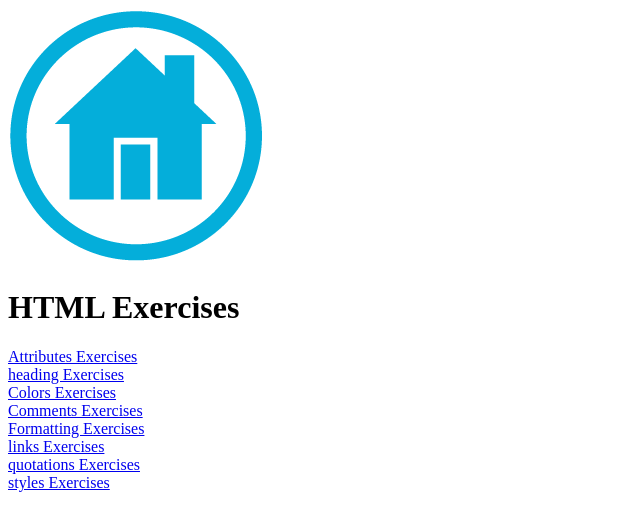
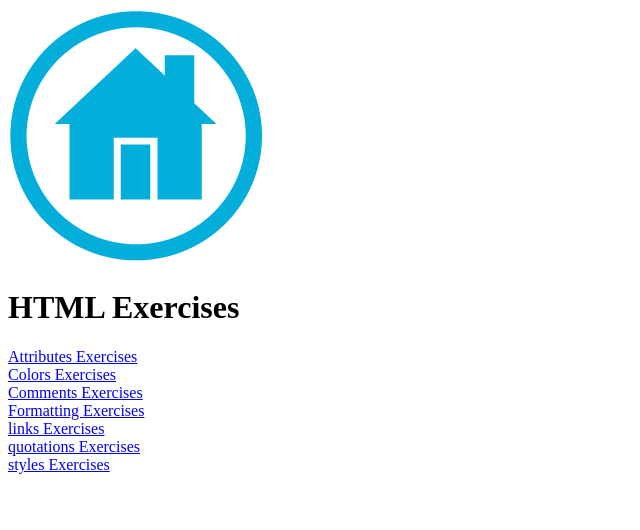
Before and after one commit to ravigopinathan/ravigopinathan.github.com-new, a plain HTML site: page exercises/index.html in a window 1280 px wide. Shown: the whole page, without its empty margins (0-640 px from the left). Drawn offline with Linux system fonts and the light colour scheme.

Commit message:
Update index.html

```diff
--- a/exercises/index.html
+++ b/exercises/index.html
@@ -11,9 +11,6 @@
 
     <!--the following is a link to the attributes page-->
     <a href="attributes.html">Attributes Exercises</a>
-    <br>
-    <!--the following is a link to the headings page-->
-    <a href="headings.html">heading Exercises</a>
     <br>
     <!--the following is a link to the colors  page-->
     <a href="colors.html">Colors Exercises</a>
```
